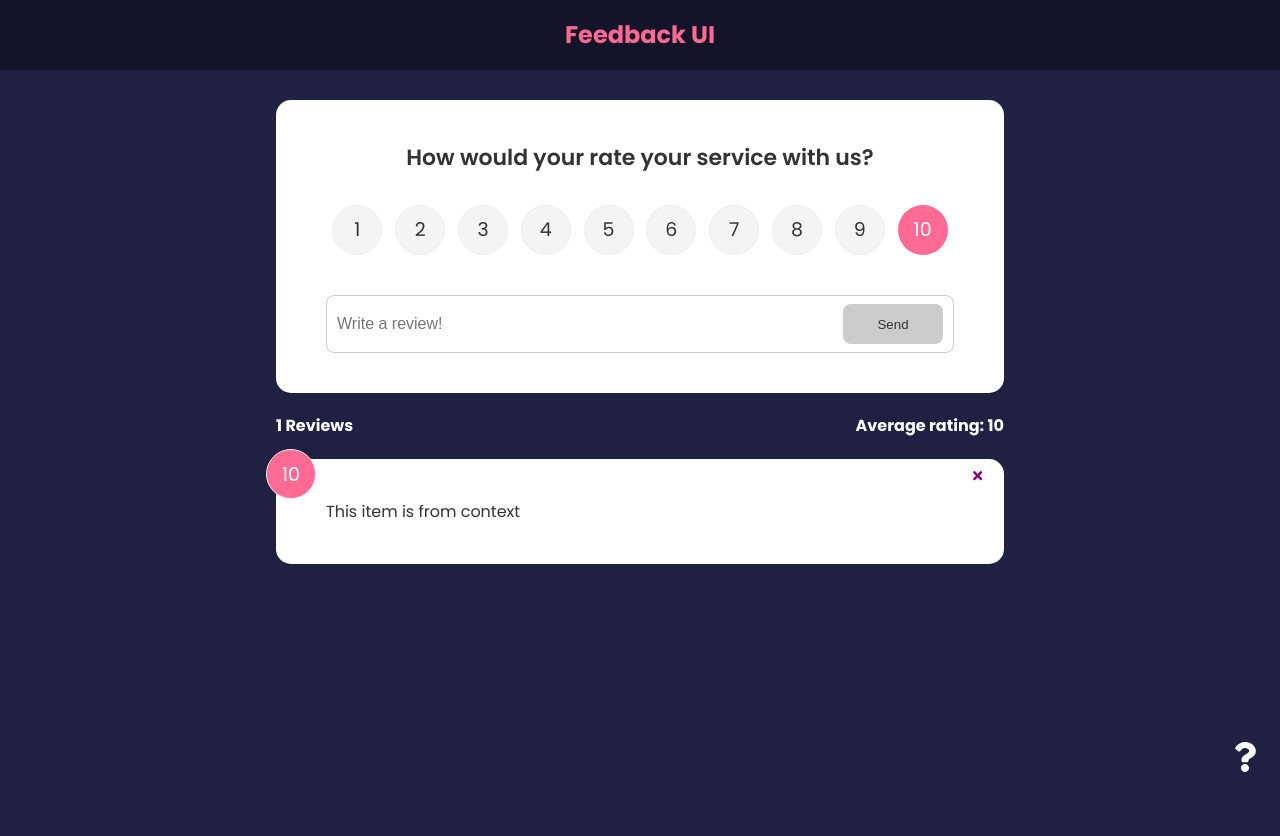
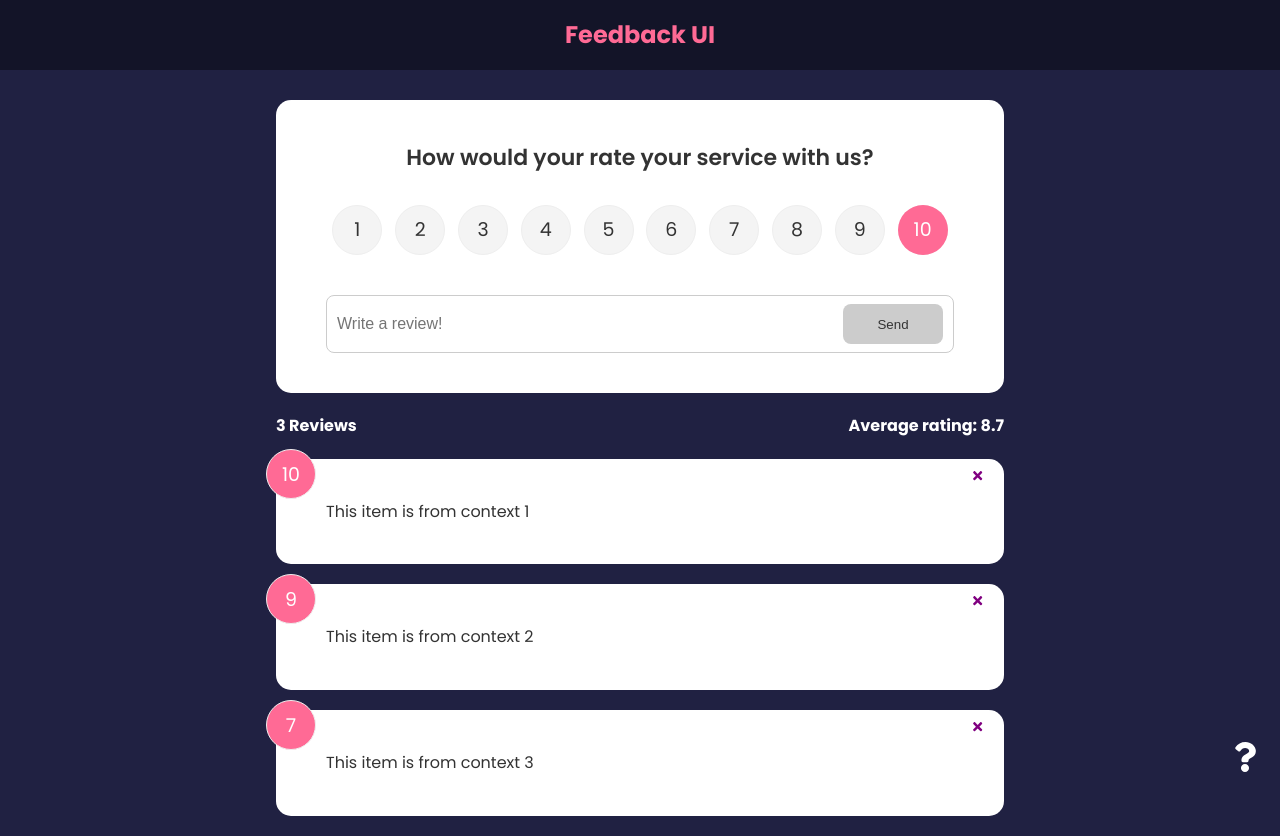
Before and after one commit to havalda-r/feedback-app, a React (Create React App) app: page / in a window 1280 px wide. Before the commit the page ends 800 px from the top, so only its background shows below. Built offline with nearby package versions, Linux system fonts and the light colour scheme.

Commit message:
feat: move functions to context

```diff
--- a/src/App.js
+++ b/src/App.js
@@ -1,8 +1,5 @@
-import { v4 as uuidv4 } from 'uuid';
 import FeedbackList from './components/FeedbackList';
 import Header from './components/Header';
-import { useState } from 'react';
-import FeedbackData from './data/FeedbackData';
 import FeedbackStats from './components/FeedbackStats';
 import FeedbackForm from './components/FeedbackForm';
 import { BrowserRouter as Router, Route, Routes } from 'react-router-dom';
@@ -11,19 +8,6 @@
 import { FeedbackProvider } from './context/FeedbackContext';
 
 function App() {
-  const [feedback, setFeedback] = useState(FeedbackData);
-
-  const deleteFeedback = (id) => {
-    if (window.confirm('Are you sure you want to delete?')) {
-      setFeedback(feedback.filter((item) => item.id !== id));
-    }
-  };
-
-  const addFeedback = (newFeedback) => {
-    newFeedback.id = uuidv4();
-    setFeedback([newFeedback, ...feedback]);
-  };
-
   return (
     <FeedbackProvider>
       <Router>
@@ -34,9 +18,9 @@
               path='/'
               element={
                 <>
-                  <FeedbackForm handleAdd={addFeedback} />
+                  <FeedbackForm />
                   <FeedbackStats />
-                  <FeedbackList handleDelete={deleteFeedback} />
+                  <FeedbackList />
                 </>
               }
             />
--- a/src/components/FeedbackForm.jsx
+++ b/src/components/FeedbackForm.jsx
@@ -1,13 +1,16 @@
 import Card from './shared/Card';
-import { useState } from 'react';
+import { useContext, useState } from 'react';
 import Button from './shared/Button';
 import RatingSelect from './RatingSelect';
+import FeedbackContext from '../context/FeedbackContext';
 
-function FeedbackForm({ handleAdd }) {
+function FeedbackForm() {
   const [text, setText] = useState('');
   const [btnDisabled, setBtnDisabled] = useState(true);
   const [message, setMessage] = useState('');
   const [rating, setRating] = useState(10);
+
+  const { addFeedback } = useContext(FeedbackContext);
 
   const handleTextChange = (e) => {
     if (text === '') {
@@ -30,7 +33,7 @@
         text,
         rating,
       };
-      handleAdd(newFeedback);
+      addFeedback(newFeedback);
       setText('');
     }
   };
--- a/src/components/FeedbackItem.jsx
+++ b/src/components/FeedbackItem.jsx
@@ -1,12 +1,16 @@
 import Card from './shared/Card';
 import PropTypes from 'prop-types';
 import { FaTimes } from 'react-icons/fa';
+import { useContext } from 'react';
+import FeedbackContext from '../context/FeedbackContext';
 
-function FeedbackItem({ item, handleDelete }) {
+function FeedbackItem({ item }) {
+  const { deleteFeedback } = useContext(FeedbackContext);
+
   return (
     <Card>
       <div className='num-display'>{item.rating}</div>
-      <button className='close' onClick={() => handleDelete(item.id)}>
+      <button className='close' onClick={() => deleteFeedback(item.id)}>
         <FaTimes color='purple' />
       </button>
       <div className='text-display'>{item.text}</div>
--- a/src/components/FeedbackList.jsx
+++ b/src/components/FeedbackList.jsx
@@ -4,19 +4,13 @@
 import { useContext } from 'react';
 import FeedbackContext from '../context/FeedbackContext';
 
-function FeedbackList({ handleDelete }) {
+function FeedbackList() {
   const { feedback } = useContext(FeedbackContext);
 
   if (!feedback || feedback.length === 0) {
     return <p>No Feedback Yet</p>;
   }
   return (
-    // <div className='feedback-list'>
-    //   {feedback.map((item) => (
-    //     <FeedbackItem key={item.id} item={item} handleDelete={handleDelete} />
-    //   ))}
-    // </div>
-
     <div className='feedback-list'>
       <AnimatePresence>
         {feedback.map((item) => (
@@ -26,11 +20,7 @@
             animate={{ opacity: 1 }}
             exit={{ opacity: 0 }}
           >
-            <FeedbackItem
-              key={item.id}
-              item={item}
-              handleDelete={handleDelete}
-            />
+            <FeedbackItem key={item.id} item={item} />
           </motion.div>
         ))}
       </AnimatePresence>
--- a/src/context/FeedbackContext.js
+++ b/src/context/FeedbackContext.js
@@ -1,14 +1,28 @@
 import { createContext, useState } from 'react';
+import { v4 as uuidv4 } from 'uuid';
 
 const FeedbackContext = createContext();
 
 export const FeedbackProvider = ({ children }) => {
   const [feedback, setFeedback] = useState([
-    { id: 1, text: 'This item is from context', rating: 10 },
+    { id: 1, text: 'This item is from context 1', rating: 10 },
+    { id: 2, text: 'This item is from context 2', rating: 9 },
+    { id: 3, text: 'This item is from context 3', rating: 7 },
   ]);
 
+  const deleteFeedback = (id) => {
+    if (window.confirm('Are you sure you want to delete?')) {
+      setFeedback(feedback.filter((item) => item.id !== id));
+    }
+  };
+
+  const addFeedback = (newFeedback) => {
+    newFeedback.id = uuidv4();
+    setFeedback([newFeedback, ...feedback]);
+  };
+
   return (
-    <FeedbackContext.Provider value={{ feedback }}>
+    <FeedbackContext.Provider value={{ feedback, deleteFeedback, addFeedback }}>
       {children}
     </FeedbackContext.Provider>
   );
```
